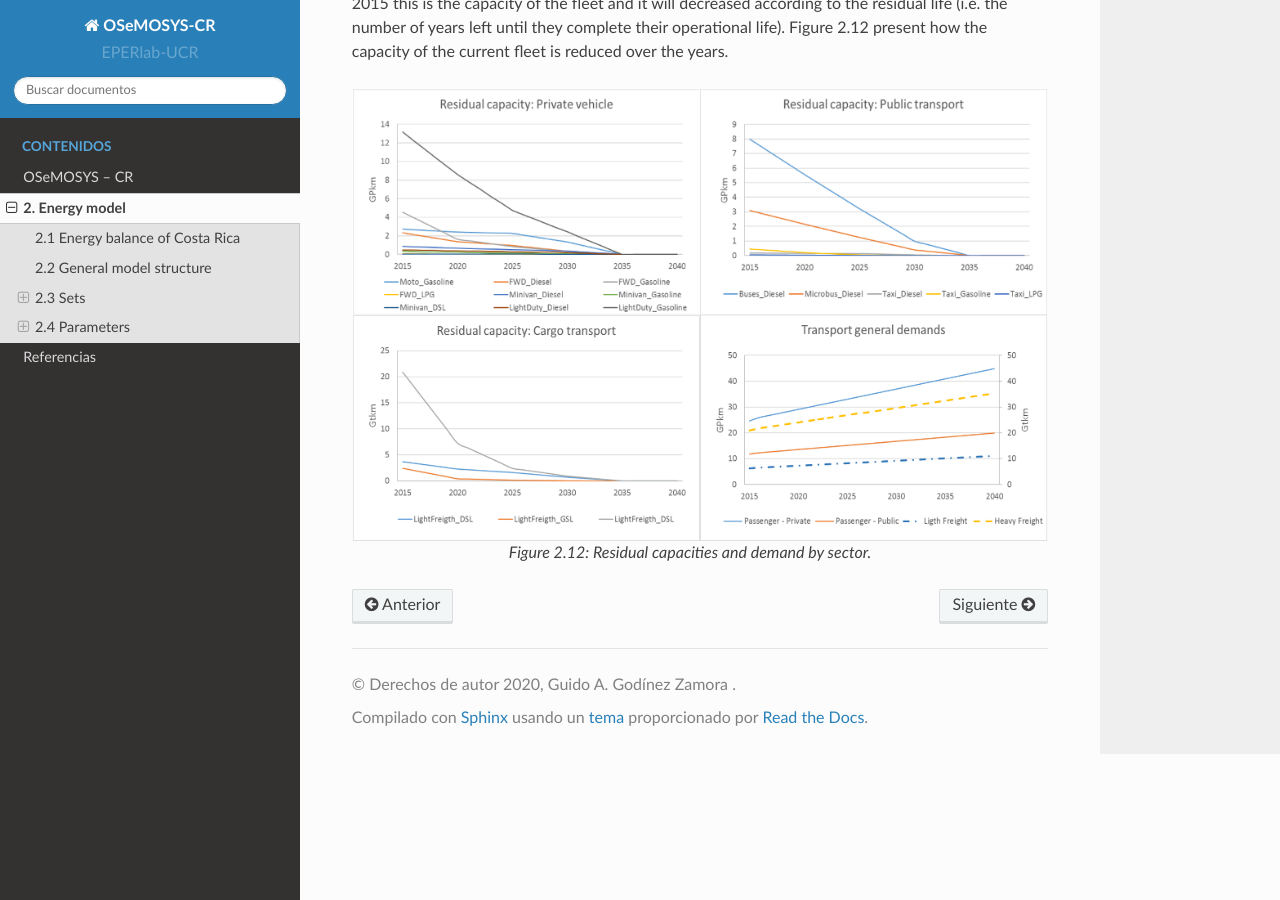
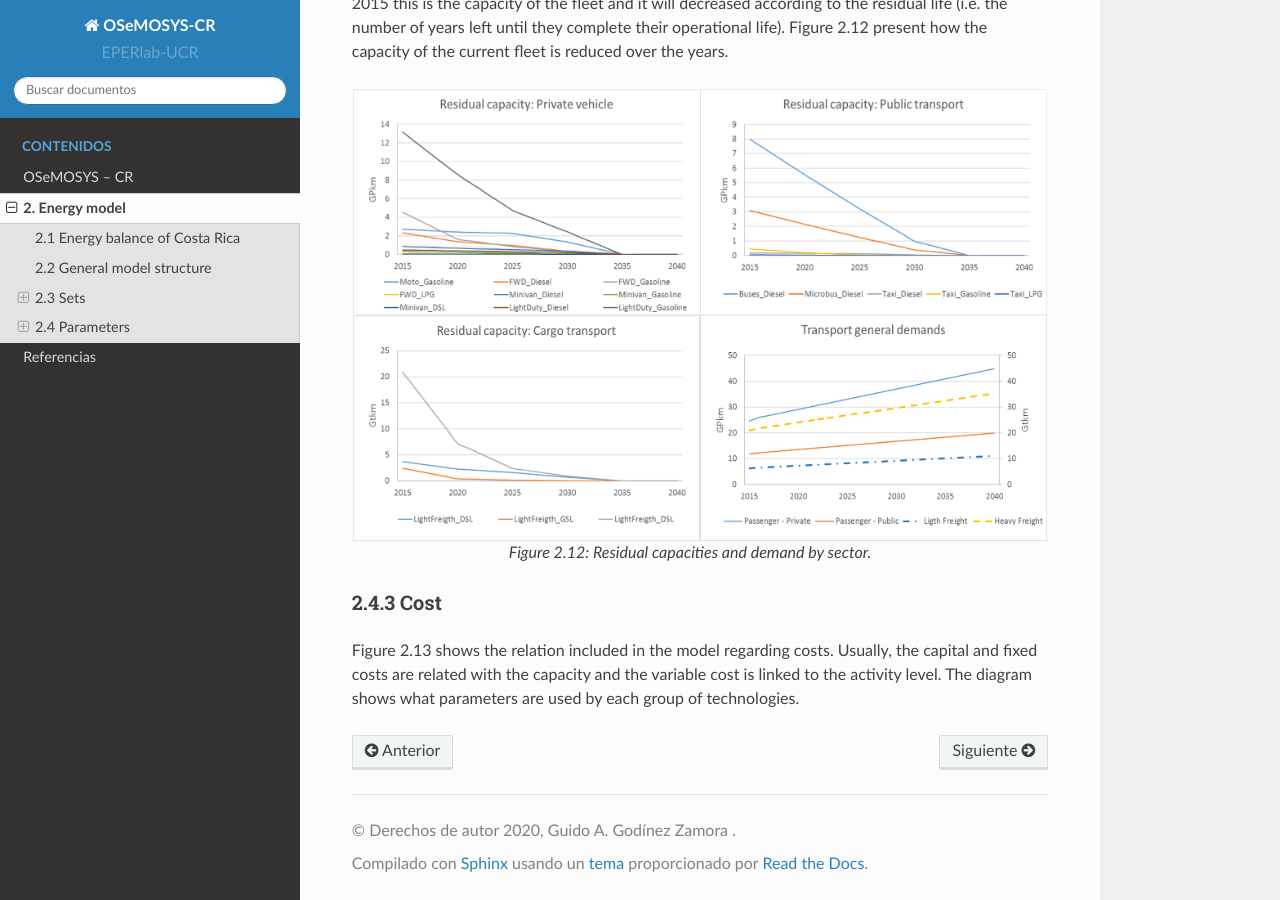
Before and after one commit to EPERLab/OSeMOSYS-CR, a Sphinx documentation site: the page built from docs/02EnergyModel.rst, in a window 1280 px wide and 900 px high, scrolled down 15772 px. Built offline with Sphinx 7.4.7 and the Read the Docs theme 2.0.0, drawn with Linux system fonts in a browser that asks for light colours.

Commit message:
Update 02EnergyModel.rst

```diff
--- a/docs/02EnergyModel.rst
+++ b/docs/02EnergyModel.rst
@@ -477,3 +477,8 @@ As the demand in the base year is supplied by this group of technologies, it is
    :align:   center
 
    *Figure 2.12: Residual capacities and demand by sector.*
+
+2.4.3 Cost
+---------
+
+Figure 2.13 shows the relation included in the model regarding costs. Usually, the capital and fixed costs are related with the capacity and the variable cost is linked to the activity level. The diagram shows what parameters are used by each group of technologies.
```
